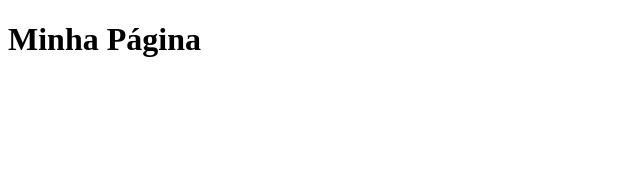
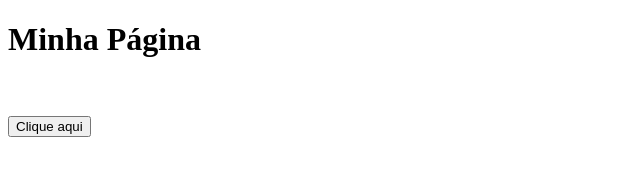
Before and after one commit to DiogoBarrosx/aulaJavaScript, a plain HTML site: page index.html in a window 1280 px wide. Shown: the whole page, without its empty margins (0-640 px from the left). Drawn offline with Linux system fonts and the light colour scheme.

Commit message:
quinta aula js avanade-dio manipulando elementos1

```diff
--- a/index.html
+++ b/index.html
@@ -9,6 +9,11 @@
     <body>
 
         <h1>Minha Página</h1>
+        </br>
+        </br>
+        <button type="button" onclick="clicou()">Clique aqui</button>
+        </br>
+        <h3 id="clicou-text"></h3>
 
     </body>
 </html>
--- a/js/main.js
+++ b/js/main.js
@@ -1,3 +1,12 @@
+/** Manipulando elementos */
+
+function clicou(){
+    //alert("Obrigado por clicar!");
+    document.getElementById("clicou-text").innerHTML = "Obrigado por clicar";
+}
+
+
+
 /** Funções */
 /**
 var validar;
```
